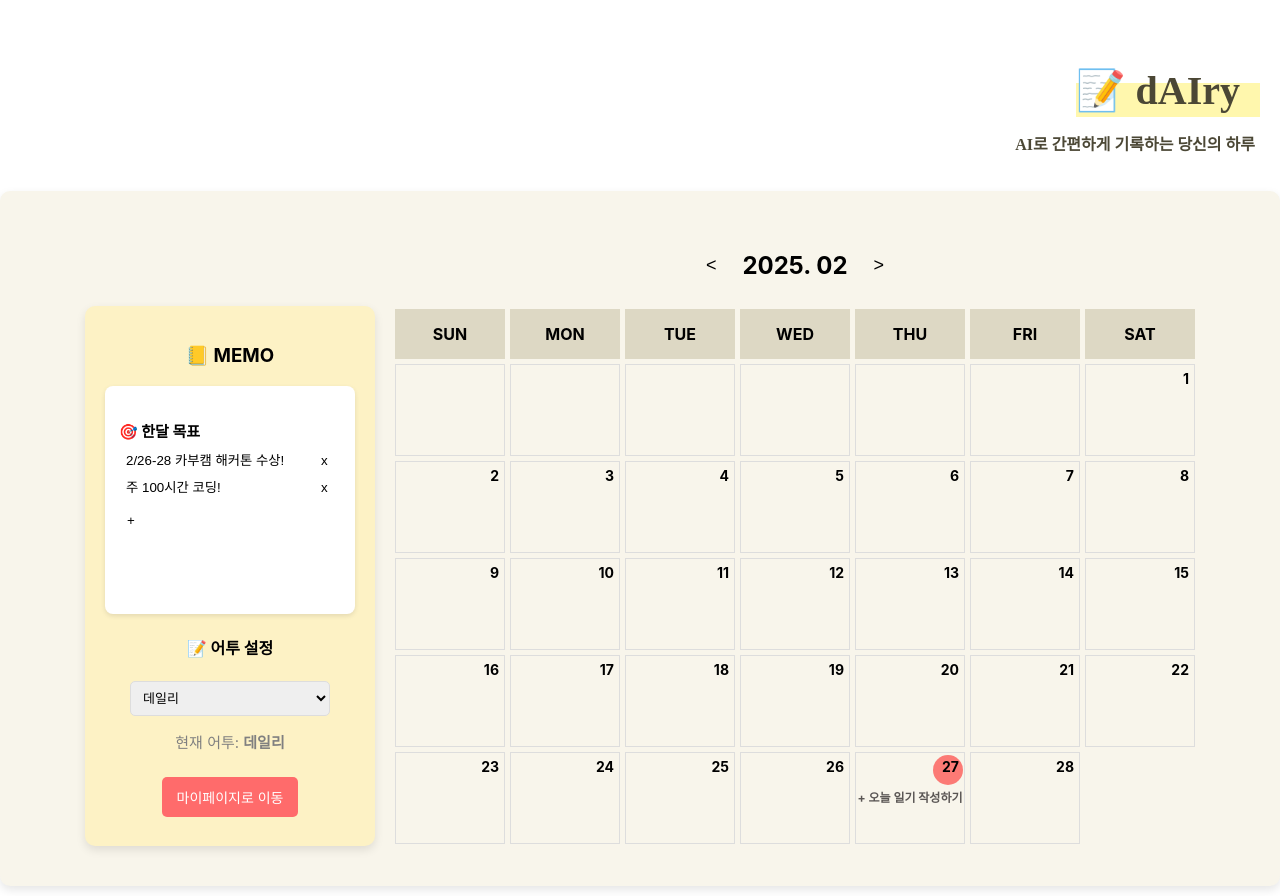
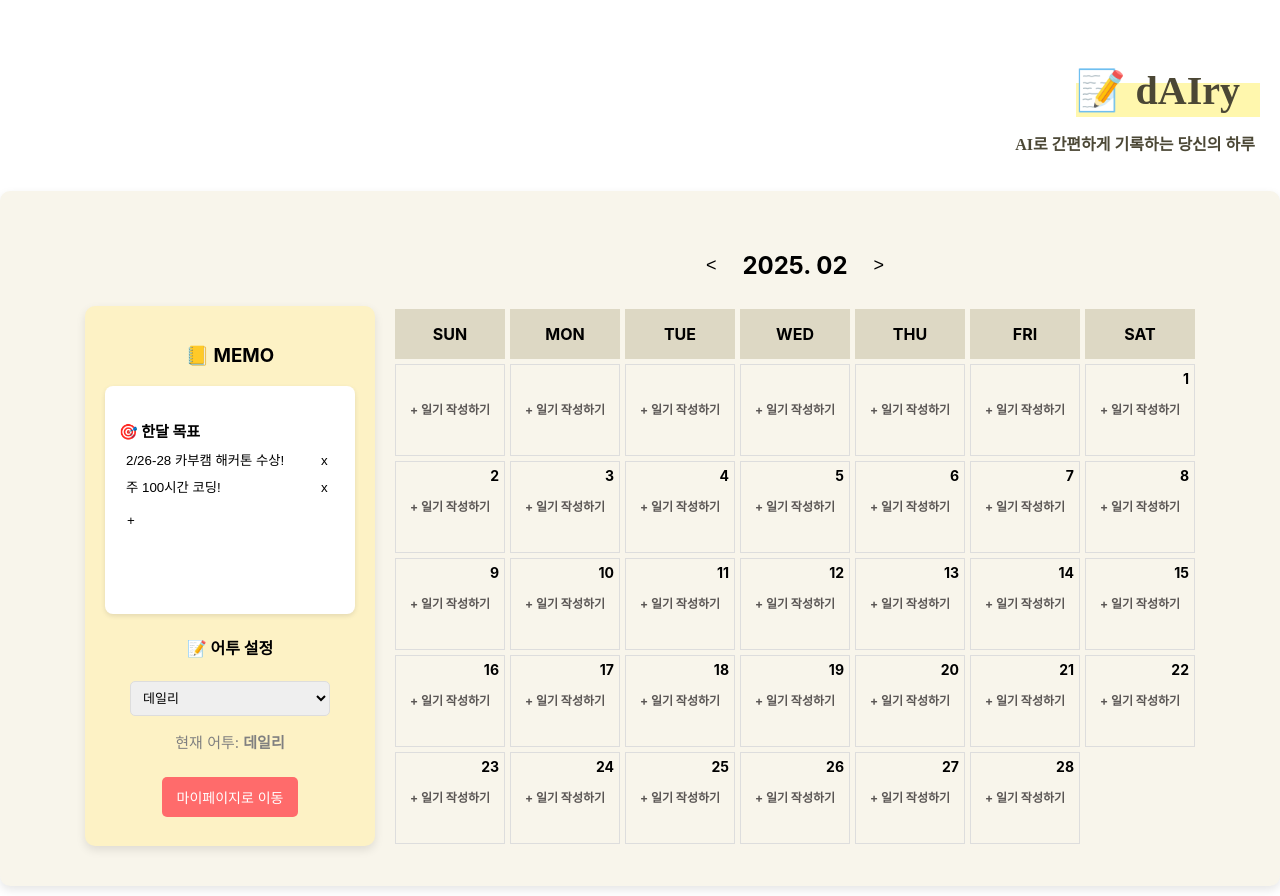
Before and after one commit to dairy-hackerton/dairy-hackerton-fe, a React (Create React App) app in the folder dairy-fe/: page / in a window 1280 px wide. Built offline with nearby package versions, Linux system fonts and the light colour scheme; no server answers; a web font is replaced by a local one.

Commit message:
feat: 잠시.. 모든 날짜에서 입력

```diff
--- a/dairy-fe/src/components/Calendar.js
+++ b/dairy-fe/src/components/Calendar.js
@@ -12,19 +12,7 @@ const Calendar = () => {
   const [isReadModalOpen, setIsReadModalOpen] = useState(false); // 모달 상태
   const [selectedDiary, setSelectedDiary] = useState(null); // 선택된 일기 데이터
   const [diaryEntries, setDiaryEntries] = useState([
-    //TODO: 더미 데이터 삭제
-    // {
-    //   "day" : 21,
-    //   "summary" : "딥다이브 하고 피곤한 날 🌊 ",
-    //   "mood" : "피곤"
-    // },
-    // {
-    //   "day" : 25,
-    //   "summary" : "💡 성공적인 카부캠 아이디어톤",
-    //   "mood" : "기쁨"
-    // }
   ]); // 월별 일기 메타데이터 리스트 저장
-
 
   const moods = {
     "화남": "#FF6565",
@@ -49,29 +37,23 @@ const Calendar = () => {
 
   // 현재 연도와 월 가져오기
   const year = currentDate.getFullYear();
-  const month = currentDate.getMonth()+1;
+  const month = currentDate.getMonth() + 1;
 
   // 컴포넌트가 처음 렌더링될 때 백엔드에서 특정 연도와 월의 데이터 가져오기
   useEffect(() => {
     const fetchDiaryEntries = async () => {
-      const data = await getDiaryEntries(year, month); // ✅ year, month 전달
+      const data = await getDiaryEntries(year, month);
       setDiaryEntries(data);
     };
     fetchDiaryEntries();
   }, [year, month]);
 
-  // 오늘 날짜 가져오기
-  const today = new Date();
-  const todayYear = today.getFullYear();
-  const todayMonth = today.getMonth()+1;
-  const todayDate = today.getDate(); // 오늘 날짜 숫자
-
   // 이전/다음 달 이동
-  const goToPrevMonth = () => setCurrentDate(new Date(year, month-2, 1));
+  const goToPrevMonth = () => setCurrentDate(new Date(year, month - 2, 1));
   const goToNextMonth = () => setCurrentDate(new Date(year, month, 1));
 
   // 현재 월의 첫 번째 요일과 마지막 날짜 계산
-  const firstDay = new Date(year, month-1, 1).getDay();
+  const firstDay = new Date(year, month - 1, 1).getDay();
   const lastDate = new Date(year, month, 0).getDate();
 
   // 달력 날짜 배열 생성
@@ -79,30 +61,19 @@ const Calendar = () => {
   for (let i = 0; i < firstDay; i++) days.push(null); // 앞쪽 빈칸
   for (let i = 1; i <= lastDate; i++) days.push(i);
 
-  // 오늘 날짜 클릭 시 모달 열기 (하지만 일기가 있으면 비활성화)
-  const handleTodayClick = (day) => {
-    const diaryEntry = diaryEntries.find((entry) => entry.day === day);
-    if (!diaryEntry && day === todayDate && year === todayYear && month === todayMonth) {
-      setSelectedDate(`${year}-${month}-${day}`);
-      setIsWriteModalOpen(true);
-    }
+  // 날짜 클릭 시 모달 열기 (모든 날짜 가능하게 변경)
+  const handleDateClick = (day) => {
+    setSelectedDate(`${year}-${month}-${day}`);
+    setIsWriteModalOpen(true);
   };
+
   // 일기 버튼 클릭 시 해당 날짜의 상세 일기를 요청
   const handleReadDiary = async (day) => {
     const diaryEntry = diaryEntries.find((entry) => entry.day === day);
     if (!diaryEntry) return;
 
     try {
-      const detailData = await getDiaryDetail(year, month + 1, day);
-
-      // TODO: 더미 데이터 삭제
-      // const detailData = {"diaryKo":"오늘 하루 시작하난 좋은 기분으로 햄껏 일어나쌌주! ⛅️ 아침엔 9시에 딱 벌떡 일어나서 밥이랑 김치에 미역국까지 맛나게 먹었어. 🍚🥢 오늘 하루 힘내자고 맘먹었주! 운동도 빡세게 하고 💪 공부도 착실하게 했주. 🤓 그레이랑 비키도 만나서 술 한잔하맨 좋았으쿠라. 🍻 친구들 덕분에 하루가 더 즐거웠주! 오늘 하루 참 잘 보낸 거 같주. 😊 내일도 좋은 하루 되게 만들어보게마! 🌟",
-      //   "diaryEn":"I started my day with a great mood and got up with zest! ⛅️ I woke up exactly at 9 AM and had a delicious breakfast with rice, kimchi, and seaweed soup. 🍚🥢 I was determined to make the most of the day! I worked out hard 💪 and studied diligently too. 🤓 Meeting up with Gray and Vicky for a drink was really nice. 🍻 Thanks to my friends, the day was even more enjoyable! I feel like I spent the day well. 😊 I'll try to make tomorrow a great day too! 🌟",
-      //   "diaryJa":"今日は気持ちよく一日を始められたよ！⛅️ 朝は9時にすっきりと起きて、ご飯とキムチ、それにわかめスープまで美味しく食べたよ。🍚🥢 今日一日頑張ろうって決めたんだ！運動も激しくして 💪 勉強もしっかりとやったよ。🤓 グレイとビッキーにも会って一杯飲んで楽しかったし。🍻 友達のおかげで一日がもっと楽しかったよ！今日は本当にいい一日を過ごせたみたい。😊 明日も良い一日にしよう！🌟",
-      //   "diaryCh":"今天一天以愉快的心情开始，充满活力地起床了！⛅️ 早上九点准时起床，吃了饭、泡菜和美味的海带汤。🍚🥢 我决定要努力过好今天！不仅认真锻炼了💪，还认真学习了。🤓 跟灰和比基见面喝了一杯酒，也很开心。🍻 多亏了朋友们，今天一天更加愉快！觉得今天真是过得很好。😊 明天也要努力过得愉快！🌟",
-      //   "diaryLa":"Hodie diem bonum sentiens excitavi! ⛅️ Mane hora nona exacta surrexi et comedi oryza cum kimchi et ius algarum ad libitum. 🍚🥢 Hodie diem fortiter agere decrevi! Exercitium strenue feci 💪 et studium diligenter perfeci. 🤓 Cum Grey et Vicky conveni et potum cepi, quod erat iucundum. 🍻 Amicorum gratia dies iucundior fuit! Mihi videtur hodie bene actum esse. 😊 Cras quoque bene agentem diem faciam! 🌟",
-      //   "summary":"좋은 하루 보냈어!"
-      // }
+      const detailData = await getDiaryDetail(year, month, day);
 
       if (detailData) {
         setSelectedDiary({
@@ -120,8 +91,9 @@ const Calendar = () => {
     }
   };
 
+  // 일기 삭제
   const handleDeleteDiary = async (day) => {
-    const result = await deleteDiaryEntries(todayYear, todayMonth, day);
+    const result = await deleteDiaryEntries(year, month, day);
     if (result) {
       setDiaryEntries(diaryEntries.filter((entry) => entry.day !== day));
       setIsReadModalOpen(false);
@@ -146,20 +118,14 @@ const Calendar = () => {
           ))}
 
           {days.map((day, index) => {
-            const isToday = day === todayDate && year === todayYear && month === todayMonth;
-
-            // 해당 날짜의 일기 데이터를 가져오기
             const diaryEntry = diaryEntries.find((entry) => entry.day === day);
 
             return (
               <div
                 key={index}
-                className={`calendar-cell ${day ? "active" : ""} ${isToday ? "today" : ""}`}
-                onClick={!diaryEntry && isToday ? () => handleTodayClick(day) : null} // ✅ 일기 있으면 클릭 방지
+                className={`calendar-cell ${day ? "active" : ""}`}
+                onClick={day ? () => handleDateClick(day) : null} // ✅ 모든 날짜에서 클릭 가능
               >
-                {/* 오늘 날짜 표시 (단, 일기 없을 때만) */}
-                {isToday && !diaryEntry && <div className="today-circle"></div>}
-
                 {/* 날짜 숫자 표시 */}
                 {day && <span className="date-number">{day}</span>}
 
@@ -172,7 +138,7 @@ const Calendar = () => {
                     {diaryEntry.summary}
                   </button>
                 ) : (
-                  isToday && <p className="diary-text">+ 오늘 일기 작성하기</p>
+                  <p className="diary-text">+ 일기 작성하기</p> // ✅ 모든 날짜에서 "일기 작성하기" 표시
                 )}
               </div>
             );
```
